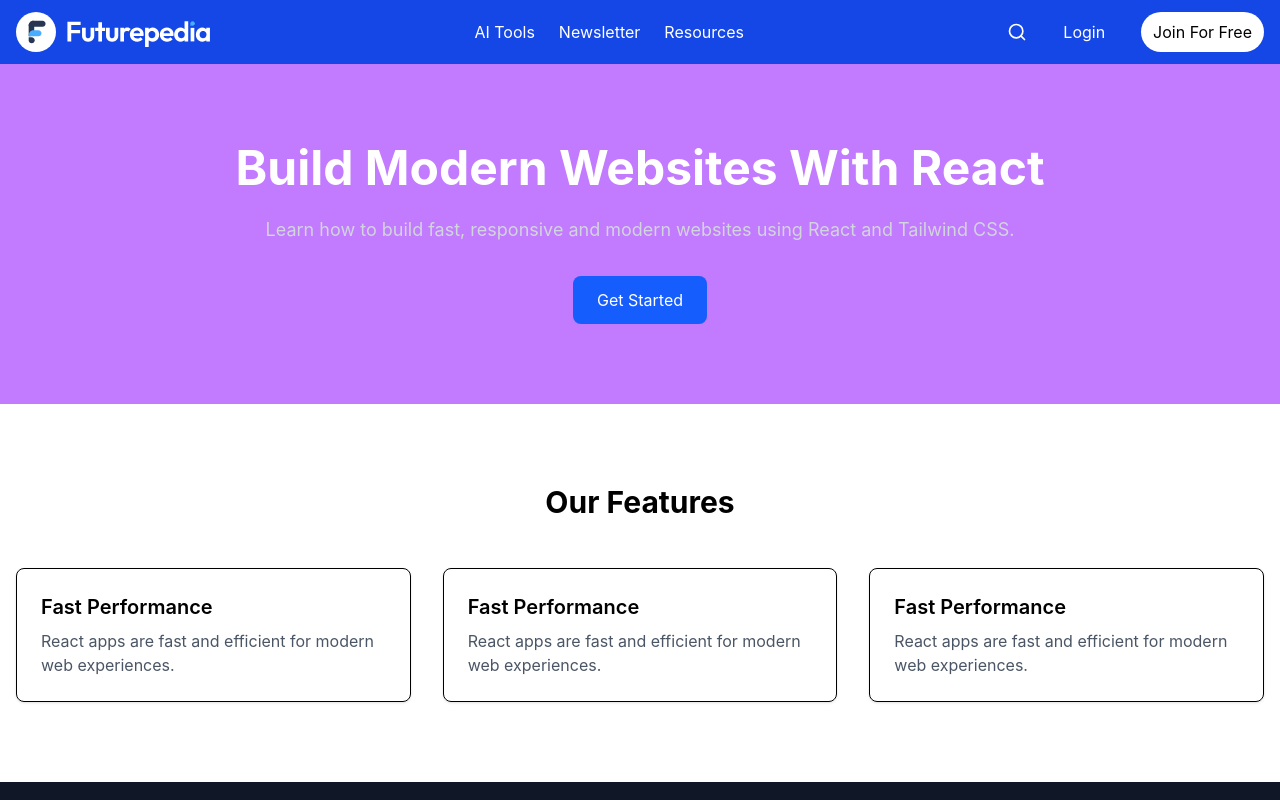
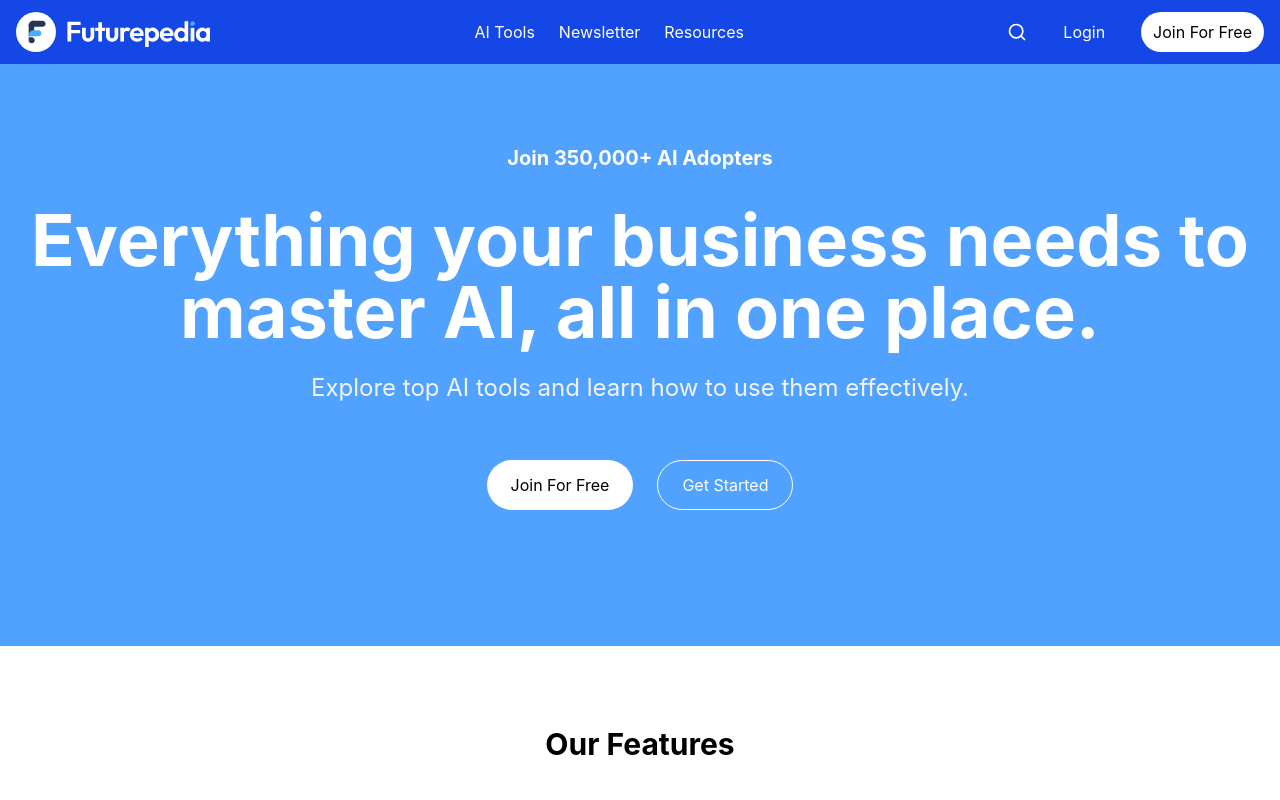
Before and after one commit to ADEDANCE/futurepedia-clone, a React (Vite) app: page / in a window 1280 px wide. Shown: the top 800 px of the page. Built offline with nearby package versions, Linux system fonts and the light colour scheme.

Commit message:
Refractor:change title text size

```diff
--- a/src/sections/Hero.jsx
+++ b/src/sections/Hero.jsx
@@ -1,19 +1,29 @@
 import React from "react";
+import Button from "../components/Button";
 
 const Hero = () => {
   return (
-    <section className=" bg-purple-400 py-20">
+    <section className=" bg-blue-400 py-20">
       <div className=" max-w-7xl mx-auto px-4 text-center">
-        <h1 className="text-4xl md:text-5xl font-bold text-white">
-          Build Modern Websites With React
+        <h3 className=" text-xl font-bold text-white mb-8">
+          Join 350,000+ AI Adopters
+        </h3>
+        <h1 className="text-4xl md:text-7xl font-bold text-white">
+          Everything your business needs to master AI, all in one place.
         </h1>
-        <p className="mt-6 text-lg text-gray-300">
-          Learn how to build fast, responsive and modern websites using React
-          and Tailwind CSS.
-        </p>
-        <button className=" mt-8 px-6 py-3 bg-blue-600 text-white  rounded-lg hover:bg-blue-800">
-          Get Started
-        </button>
+        <h2 className="mt-6 text-2xl text-gray-100">
+          Explore top AI tools and learn how to use them effectively.
+        </h2>
+        <div className=" flex justify-center  gap-6 py-14">
+          <Button className={`bg-white text-black  hover:bg-gray-300`}>
+            Join For Free
+          </Button>
+          <Button
+            className={`text-white hover:text-black hover:bg-white border border-white `}
+          >
+            Get Started
+          </Button>
+        </div>
       </div>
     </section>
   );
```
